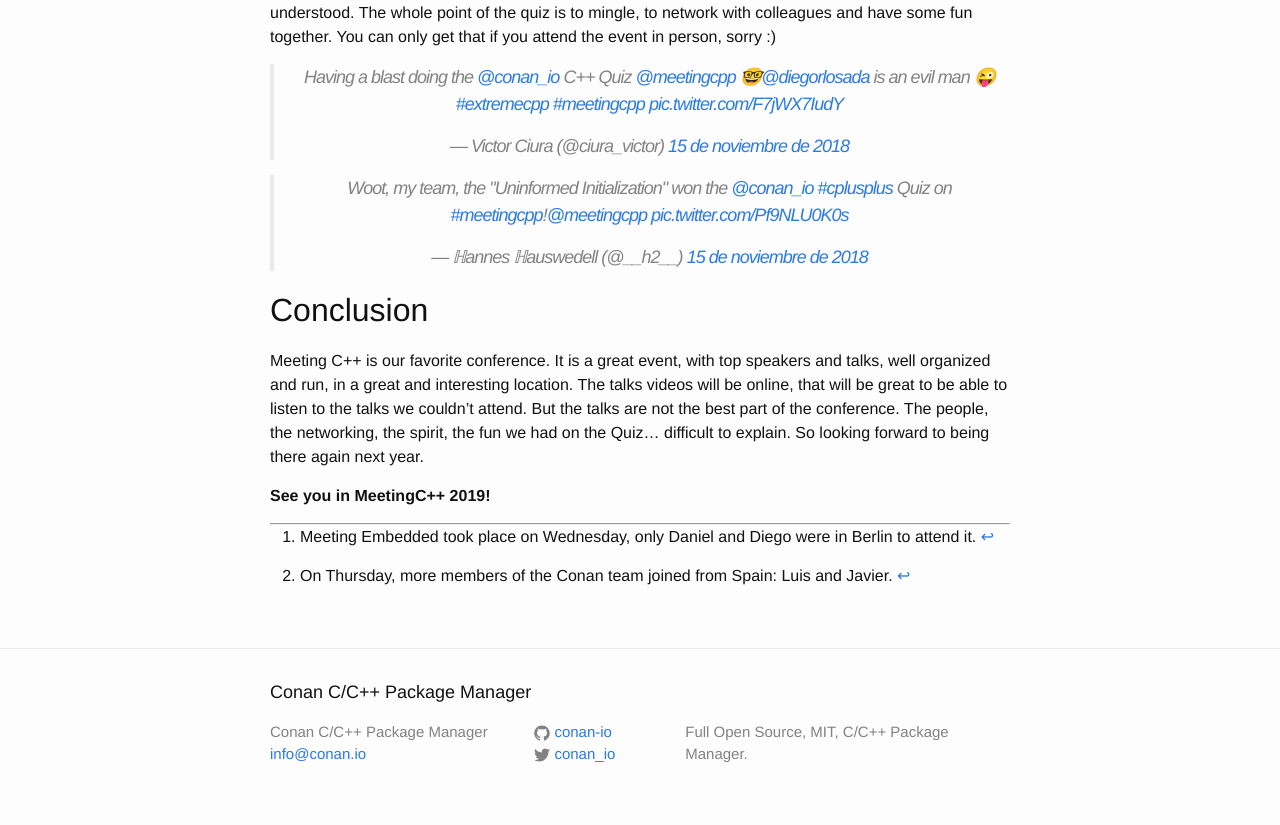
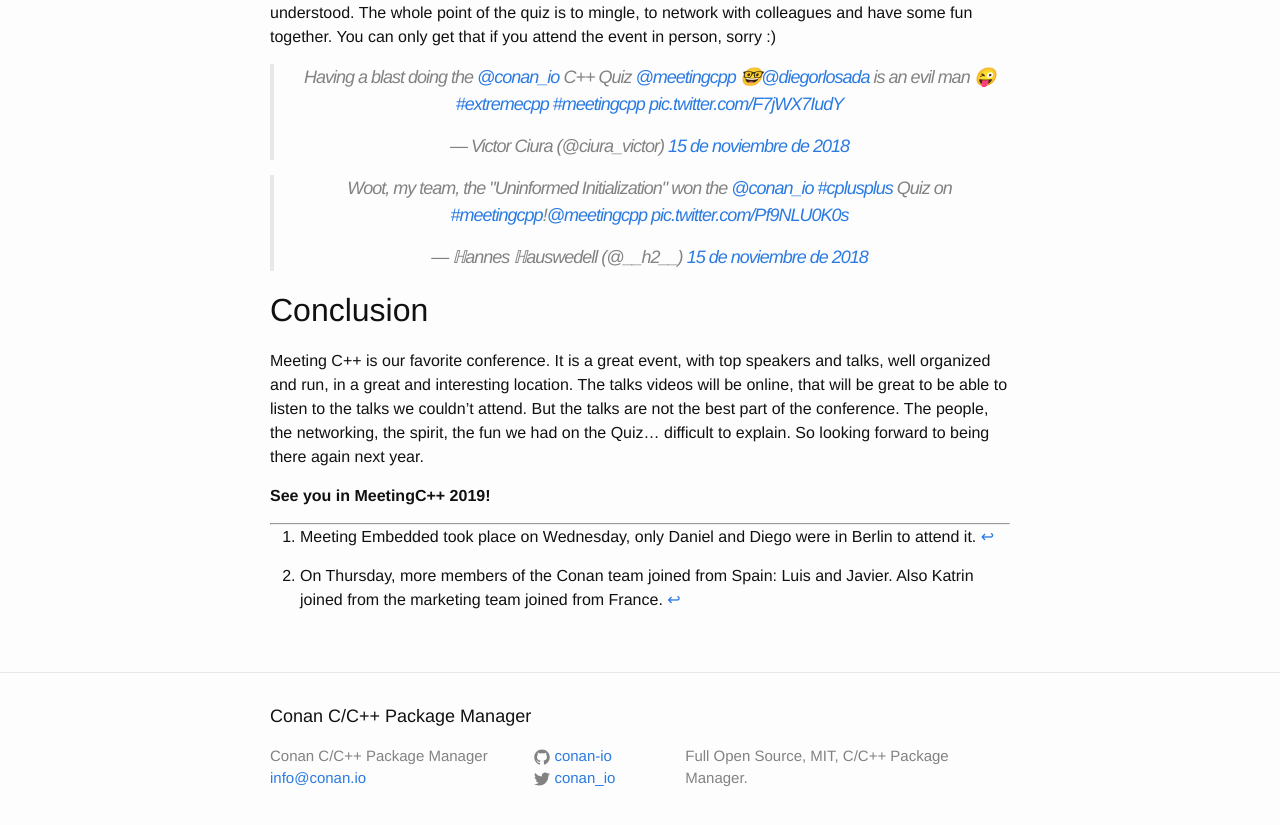
Before and after one commit to conan-io/conan-io.github.io, a Jekyll site: the page built from _posts/2018-11-21-MeetingCpp-trip-report.markdown, in a window 1280 px wide and 900 px high, scrolled down 6033 px. Shown: the top 825 px of the window. Built offline with Jekyll 4.4.1, drawn with Linux system fonts in a browser that asks for light colours; comment, search, counter and statistics services are not loaded.

Commit message:
add Katrin to the swamp

```diff
--- a/_posts/2018-11-21-MeetingCpp-trip-report.markdown
+++ b/_posts/2018-11-21-MeetingCpp-trip-report.markdown
@@ -251,4 +251,4 @@ So looking forward to being there again next year.
 
 [^1]: Meeting Embedded took place on Wednesday, only Daniel and Diego were in Berlin to attend it.
 
-[^2]: On Thursday, more members of the Conan team joined from Spain: Luis and Javier.
+[^2]: On Thursday, more members of the Conan team joined from Spain: Luis and Javier. Also Katrin joined from the marketing team joined from France.
```
